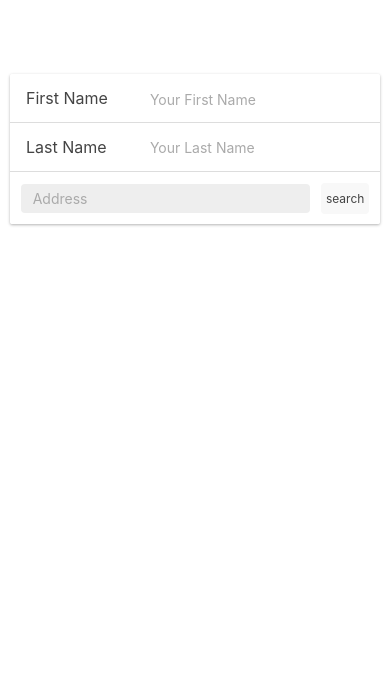
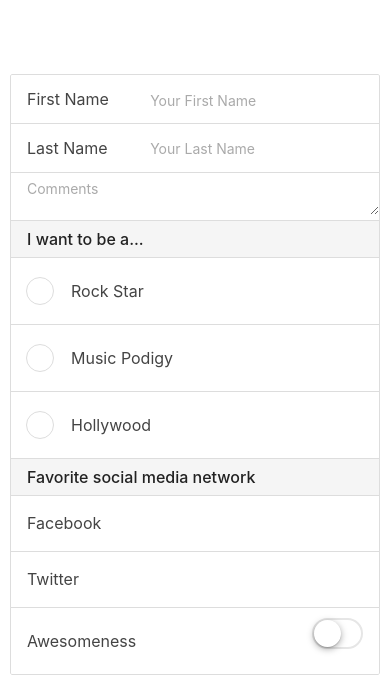
Before and after one commit to MikaellyAguiarSaraiva/myApp_ionicJS, a website: page www/index.html in a window 390 px wide. Shown: the part 113-804 px from the top of the page. Drawn offline with Linux system fonts and the light colour scheme; some packages are replaced by stand-ins of ours; files that its build step writes are made by us from their sources; files whose address does not match are found by name.

Commit message:
Using other form types

```diff
--- a/www/index.html
+++ b/www/index.html
@@ -49,7 +49,7 @@
         </ion-tabs>
 
         <ion-content>
-         <div class="card">
+         <div class="list list-inset">
 
           <label class="item item-input">
             <span class="input-label">First Name</span>
@@ -61,13 +61,61 @@
             <input type="text" placeholder="Your Last Name">
           </label>
 
-          <div class="item item-input-inset">
-            <label class="item-input-wrapper">
-              <input type="text" placeholder="Address">
+          <label class="item item-input">
+            <textarea placeholder="Comments"></textarea>
+          </label>
+
+          <div class="item item-divider">I want to be a...</div>
+
+          <div class="item item-checkbox">
+            <label class="checkbox">
+              <input type="checkbox">
             </label>
-            <button class="button button-small">search</button>
+            <span class="input-label">
+              Rock Star
+            </span>
           </div>
-         </div>
+
+          <div class="item item-checkbox">
+            <label class="checkbox">
+              <input type="checkbox">
+            </label>
+            <span class="input-label">
+              Music Podigy
+            </span>
+          </div>
+
+          <div class="item item-checkbox">
+            <label class="checkbox">
+              <input type="checkbox">
+            </label>
+            <span class="input-label">
+              Hollywood
+            </span>
+          </div>
+
+          <div class="item item-divider">Favorite social media network
+          </div>
+
+          <label class="item item-radio">
+            <input type="radio" name="social">
+            <div class="item-content">Facebook</div>
+            <i class="radio-icon ion-social-facebook"></i>
+          </label>
+
+          <label class="item item-radio radio-positive">
+            <input type="radio" name="social">
+            <div class="item-content">Twitter</div>
+            <i class="radio-icon ion-social-twitter"></i>
+          </label>
+
+          <div class="item item-toggle">
+            <span class="input-label">Awesomeness</span>
+            <label class="toggle">
+              <input type="checkbox">
+              <div class="track"><div class="handle"></div></div>
+            </label>
+          </div>
         </ion-content>
     </ion-pane>
   </body>
```
